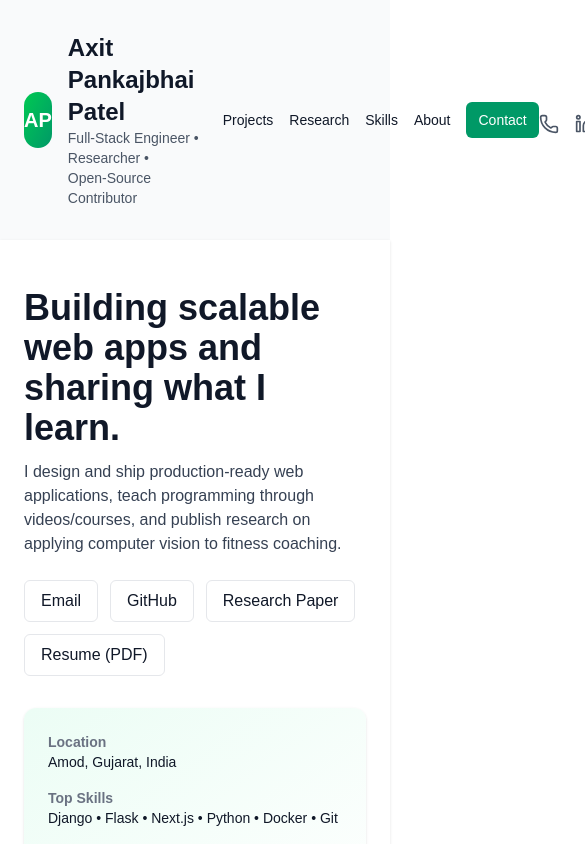
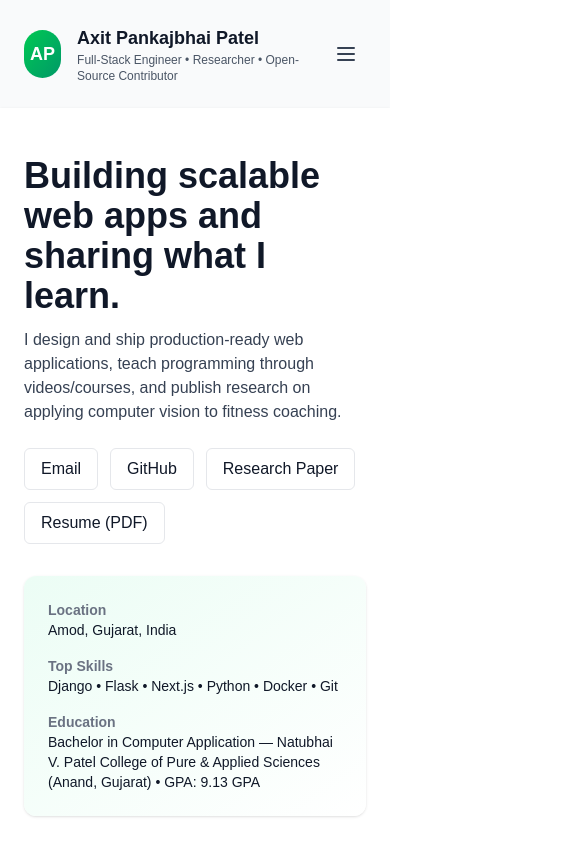
Before and after one commit to axitpatel1310/Portfolio-using-next-js, a Next.js app in the folder portfolio/: page / in a window 390 px wide. Shown: the top 844 px of the page, 585 px wide, since content can reach past the window. Built offline with nearby package versions, Linux system fonts and the light colour scheme.

Commit message:
Initial portfolio project with Next.js

```diff
--- a/portfolio/src/app/page.tsx
+++ b/portfolio/src/app/page.tsx
@@ -1,4 +1,7 @@
-import React from 'react'
+"use client";
+import React, { useState } from "react";
+import { LinkedinIcon, InstagramIcon, PhoneIcon } from "lucide-react";
+
 const projects = [
   {
     title: 'Cash School — Full-Stack EdTech & Community Platform',
@@ -53,9 +56,9 @@ const tools = [
   'Docker',
   'Podman',
   'MongoDB',
-  "wordpress",
-  "Google Blogger",
-  "Wix Studio"
+  'wordpress',
+  'Google Blogger',
+  'Wix Studio'
 ]
 
 const certificates = [
@@ -66,39 +69,99 @@ const certificates = [
   '1 × Business Model Representation Certificate'
 ]
 
-import { LinkedinIcon, InstagramIcon, PhoneIcon } from "lucide-react";
+export default function Home(){
+  const [menuOpen, setMenuOpen] = useState(false)
 
-export default function Home() {
+  function MobileMenuToggle() {
+    return (
+      <button
+        onClick={() => setMenuOpen(prev => !prev)}
+        aria-label="Toggle menu"
+        className="md:hidden inline-flex items-center justify-center p-2 rounded-md hover:bg-gray-100"
+      >
+        <svg className="w-6 h-6 text-gray-700" fill="none" stroke="currentColor" viewBox="0 0 24 24">
+          <path strokeLinecap="round" strokeLinejoin="round" strokeWidth="2" d={menuOpen ? "M6 18L18 6M6 6l12 12" : "M4 6h16M4 12h16M4 18h16"}></path>
+        </svg>
+      </button>
+    )
+  }
+
+  function MobileMenu() {
+    if (!menuOpen) return null
+    return (
+      <div className="md:hidden mt-4 p-4 bg-white border rounded-lg shadow-sm">
+        <nav className="flex flex-col gap-3">
+          <a href="#projects" onClick={() => setMenuOpen(false)} className="text-sm hover:underline">Projects</a>
+          <a href="#research" onClick={() => setMenuOpen(false)} className="text-sm hover:underline">Research</a>
+          <a href="#skills" onClick={() => setMenuOpen(false)} className="text-sm hover:underline">Skills</a>
+          <a href="#about" onClick={() => setMenuOpen(false)} className="text-sm hover:underline">About</a>
+          <a href="mailto:axitpatel1705@gmail.com" onClick={() => setMenuOpen(false)} className="inline-block text-sm mt-2 px-3 py-2 bg-emerald-600 text-white rounded-md">Contact</a>
+
+          <div className="flex items-center gap-4 mt-3 text-gray-600">
+            <a href="https://wa.me/919924678435" target="_blank" rel="noreferrer" className="hover:text-emerald-600" aria-label="WhatsApp">
+              <PhoneIcon size={18} />
+            </a>
+            <a href="https://www.linkedin.com/in/axit-pankajbhai-patel-0a842b239" target="_blank" rel="noreferrer" className="hover:text-emerald-600" aria-label="LinkedIn">
+              <LinkedinIcon size={18} />
+            </a>
+            <a href="https://www.instagram.com/_itsakky1310_" target="_blank" rel="noreferrer" className="hover:text-emerald-600" aria-label="Instagram">
+              <InstagramIcon size={18} />
+            </a>
+          </div>
+        </nav>
+      </div>
+    )
+  }
+
   return (
     <main className="min-h-screen bg-gray-50 text-gray-900 antialiased">
-      <header className="max-w-6xl mx-auto px-6 py-8 flex items-center justify-between">
+      {/* ---------- Responsive Header ---------- */}
+      <header className="max-w-6xl mx-auto px-6 py-6">
+        <div className="flex items-center justify-between">
+          {/* left: logo + name */}
           <div className="flex items-center gap-4">
-          <div className="w-14 h-14 rounded-full bg-gradient-to-br from-green-500 to-emerald-600 flex items-center justify-center text-white font-bold text-xl">AP</div>
+            <div className="w-12 h-12 md:w-14 md:h-14 rounded-full bg-gradient-to-br from-green-500 to-emerald-600 flex items-center justify-center text-white font-bold text-lg md:text-xl">AP</div>
             <div>
-            <h1 className="text-2xl font-extrabold">Axit Pankajbhai Patel</h1>
-            <p className="text-sm text-gray-600">Full‑Stack Engineer • Researcher • Open‑Source Contributor</p>
+              <h1 className="text-lg md:text-2xl font-extrabold">Axit Pankajbhai Patel</h1>
+              <p className="text-xs md:text-sm text-gray-600">Full-Stack Engineer • Researcher • Open-Source Contributor</p>
             </div>
           </div>
-        <nav className="flex items-center gap-4 text-sm">
+
+          {/* right: desktop nav + contact (hidden on small), and hamburger (visible on small) */}
+          <div className="flex items-center gap-4">
+            {/* desktop nav - visible from md and up */}
+            <nav className="hidden md:flex items-center gap-4 text-sm">
               <a href="#projects" className="hover:underline">Projects</a>
               <a href="#research" className="hover:underline">Research</a>
               <a href="#skills" className="hover:underline">Skills</a>
               <a href="#about" className="hover:underline">About</a>
               <a href="mailto:axitpatel1705@gmail.com" className="px-3 py-2 bg-emerald-600 text-white rounded-md">Contact</a>
             </nav>
-        <div className="flex items-center gap-4 mt-2">
-          <a href="https://wa.me/919924678435" target="_blank" rel="noreferrer" className="text-gray-600 hover:text-emerald-600">
-            <PhoneIcon size={20} />
+
+            {/* socials - hide on very small screens, show on md */}
+            <div className="hidden md:flex items-center gap-3 ml-2 text-gray-600">
+              <a href="https://wa.me/919924678435" target="_blank" rel="noreferrer" className="hover:text-emerald-600" aria-label="WhatsApp">
+                <PhoneIcon size={18} />
               </a>
-          <a href="https://www.linkedin.com/in/axit-pankajbhai-patel-0a842b239" target="_blank" rel="noreferrer" className="text-gray-600 hover:text-emerald-600">
-            <LinkedinIcon size={20} />
+              <a href="https://www.linkedin.com/in/axit-pankajbhai-patel-0a842b239" target="_blank" rel="noreferrer" className="hover:text-emerald-600" aria-label="LinkedIn">
+                <LinkedinIcon size={18} />
               </a>
-          <a href="https://www.instagram.com/_itsakky1310_" target="_blank" rel="noreferrer" className="text-gray-600 hover:text-emerald-600">
-            <InstagramIcon size={20} />
+              <a href="https://www.instagram.com/_itsakky1310_" target="_blank" rel="noreferrer" className="hover:text-emerald-600" aria-label="Instagram">
+                <InstagramIcon size={18} />
               </a>
             </div>
+
+            {/* mobile hamburger */}
+            <MobileMenuToggle />
+          </div>
+        </div>
+
+        {/* Mobile menu (visible when menuOpen is true) */}
+        <MobileMenu />
       </header>
+      {/* ---------- end header ---------- */}
 
+      {/* rest of your page (kept as-is, trimmed here for clarity) */}
       <section className="bg-white shadow-sm">
         <div className="max-w-6xl mx-auto px-6 py-12 grid grid-cols-1 md:grid-cols-3 gap-8 items-center">
           <div className="md:col-span-2">
@@ -130,7 +193,6 @@ export default function Home() {
           </div>
         </div>
       </section>
-
       <section id="projects" className="max-w-6xl mx-auto px-6 py-12">
               <h2 className="text-2xl font-bold mb-6">Selected Projects</h2>
               <div className="grid grid-cols-1 md:grid-cols-2 gap-6">
@@ -196,7 +258,7 @@ export default function Home() {
                       {certificates.map((item) => (
                         <li key={item} className="text-base font-medium">{item}</li>
                       ))}
-                <li className="text-base font-medium">Coursera Courses (to be listed)</li>
+
                     </ul>
                   </details>
                 </div>
@@ -279,6 +341,7 @@ export default function Home() {
                     </div>
                     <div className="text-center text-xs bg-gray-800 py-3">© {new Date().getFullYear()} Axit Patel — Built with Next.js & Tailwind</div>
                   </footer>
+
     </main>
   )
 }
```
Lines whose indentation alone changed are shown as unchanged.
